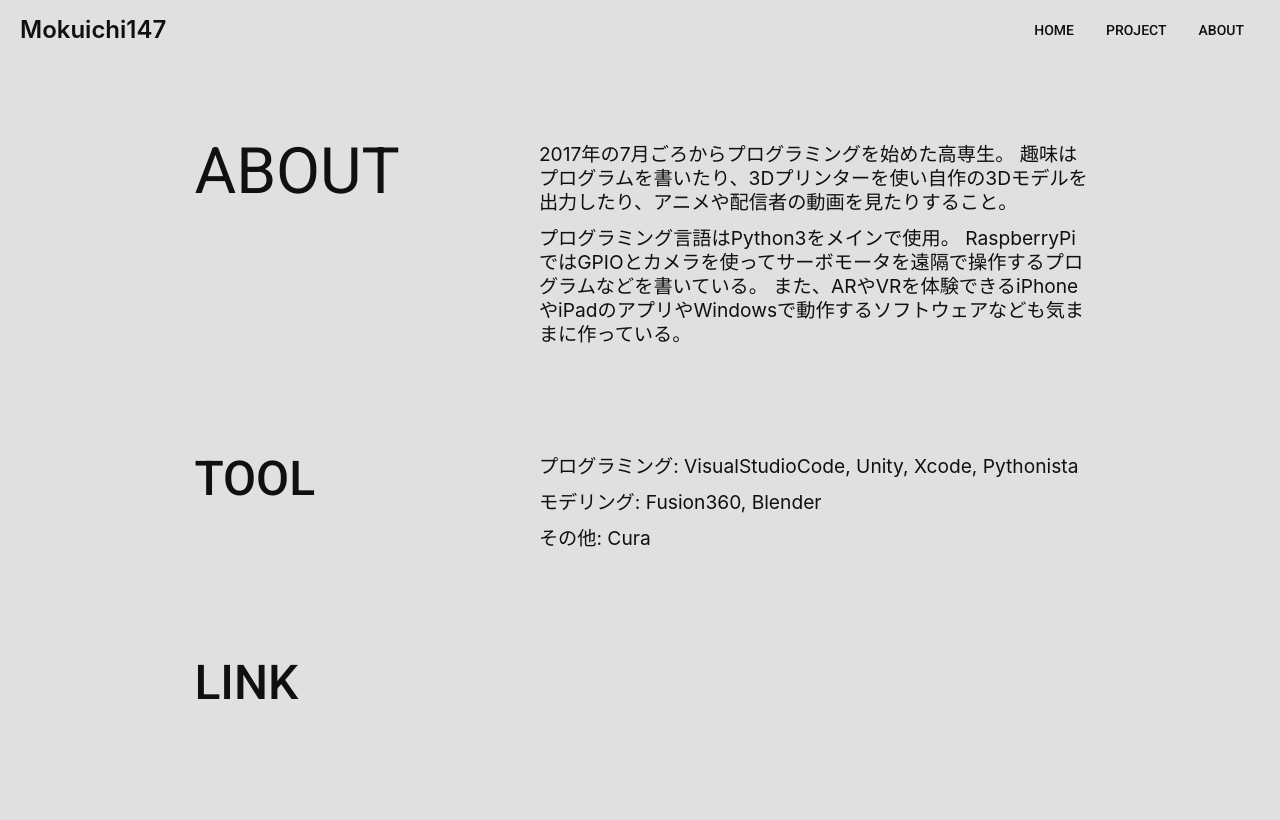
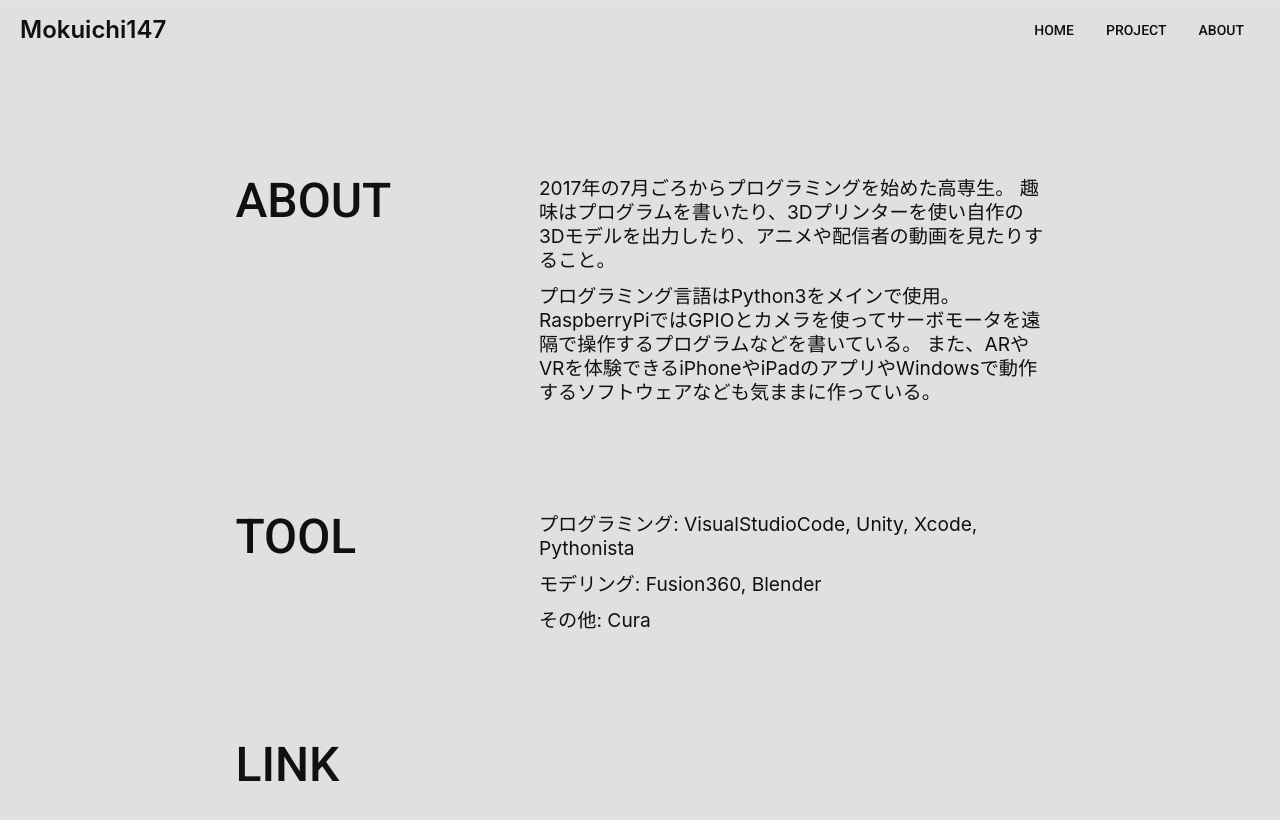
Before and after one commit to Mokuichi147/Mokuichi147-Pages, an Angular app: page /About in a window 1280 px wide. Shown: the top 820 px of the page. Built offline with nearby package versions, Linux system fonts and the light colour scheme.

Commit message:
[update] マージンの調整

```diff
--- a/src/app/about/about.component.html
+++ b/src/app/about/about.component.html
@@ -1,7 +1,7 @@
 <!-- icon -->
 
 <div class="side-space">
-  <h1>ABOUT</h1>
+  <h2>ABOUT</h2>
   <div class="text">
     <p>
       2017年の7月ごろからプログラミングを始めた高専生。
--- a/src/app/about/about.component.styl
+++ b/src/app/about/about.component.styl
@@ -4,9 +4,9 @@ h1
   margin 0
   font-size 2.5rem
   line-height 3rem
-  @media screen and (min-width 700px)
+  @media screen and (min-width 660px)
     text-align left
-    margin 0 0 0 60px
+    margin 0 0 0 10%
     font-size 4rem
     line-height 4rem
     transform translateY(4.5rem)
@@ -16,9 +16,9 @@ h2
   font-size 2rem
   line-height 2rem
   margin 50px 0 0 0
-  @media screen and (min-width 700px)
+  @media screen and (min-width 660px)
     text-align left
-    margin 50px 0 0 60px
+    margin 50px 0 0 10%
     font-size 3rem
     line-height 3rem
     transform translateY(3.7rem)
@@ -33,11 +33,11 @@ h2
   font-size 1rem
   line-height 1.2rem
   padding 0 10%
-  @media screen and (min-width 700px)
+  @media screen and (min-width 660px)
     font-size 1.2rem
     line-height 1.5rem
     padding 0 0 0 40%
-    width 55%
+    width 50%
 
 .space
   height 90vh
```
